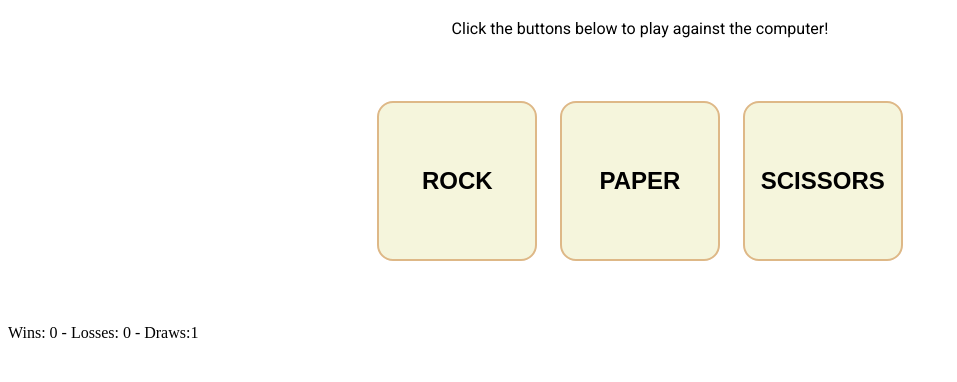
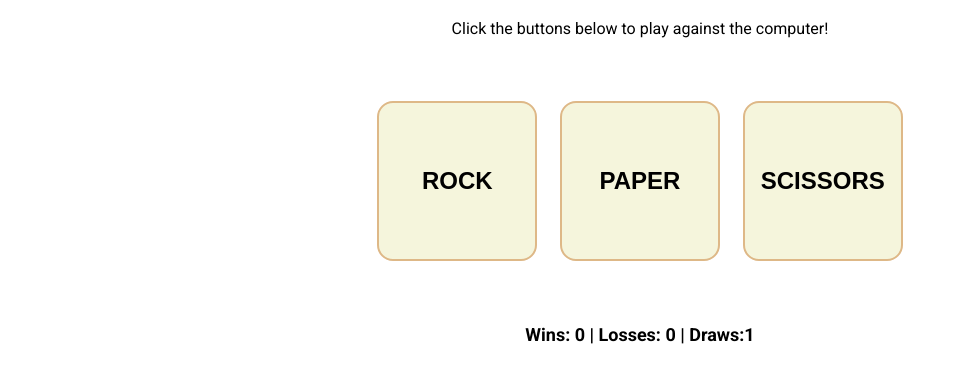
Before and after one commit to bollowatsch/rock-paper-scissors, a plain HTML site: page index.html in a window 1280 px wide. Both pictures are taken after a click on the button "ROCK". Shown: the part 62-444 px from the top of the page, without its empty margins (0-957 px from the left). Drawn offline with Linux system fonts and the light colour scheme.

Commit message:
style result

```diff
--- a/script.js
+++ b/script.js
@@ -2,7 +2,7 @@ const sign = ["rock", "paper", "scissors"];
 let winCounter = 0, lossCounter = 0, drawCounter = 0, gameCount = 0;
 
 const gameStats = document.querySelector("#gameStats");
-gameStats.innerText = `Wins: ${winCounter} - Losses: ${lossCounter} - Draws: Wins: ${drawCounter}`;
+//gameStats.innerText = `Wins: ${winCounter} - Losses: ${lossCounter} - Draws: Wins: ${drawCounter}`;
 
 function getComputerChoice() {
   return sign[Math.floor(Math.random() * 3)];
@@ -54,6 +54,6 @@ function updateGameStats() {
     Wins: ${winCounter}\n
     Losses: ${lossCounter}\n
     Draws: ${drawCounter}`);
-    gameStats.innerText = `Wins: ${winCounter} - Losses: ${lossCounter} - Draws:${drawCounter}`;
+    gameStats.innerText = `Wins: ${winCounter} | Losses: ${lossCounter} | Draws:${drawCounter}`;
   }
 }
--- a/style.css
+++ b/style.css
@@ -1,17 +1,24 @@
+body {
+  font-family: roboto, sasn-serif;
+}
+
 h1 {
   font-weight: 700;
   text-align: center;
-  font-family: Roboto, sans-serif;
 }
 
 p {
   padding: 10%, 20%;
   font-weight: 400;
   text-align: center;
-  font-family: Roboto, sans-serif;
 }
 
-.container {}
+#gameStats {
+  display: flex;
+  justify-content: center;
+  font-size: large;
+  font-weight: 700;
+}
 
 .btn-container {
   display: flex;
```
